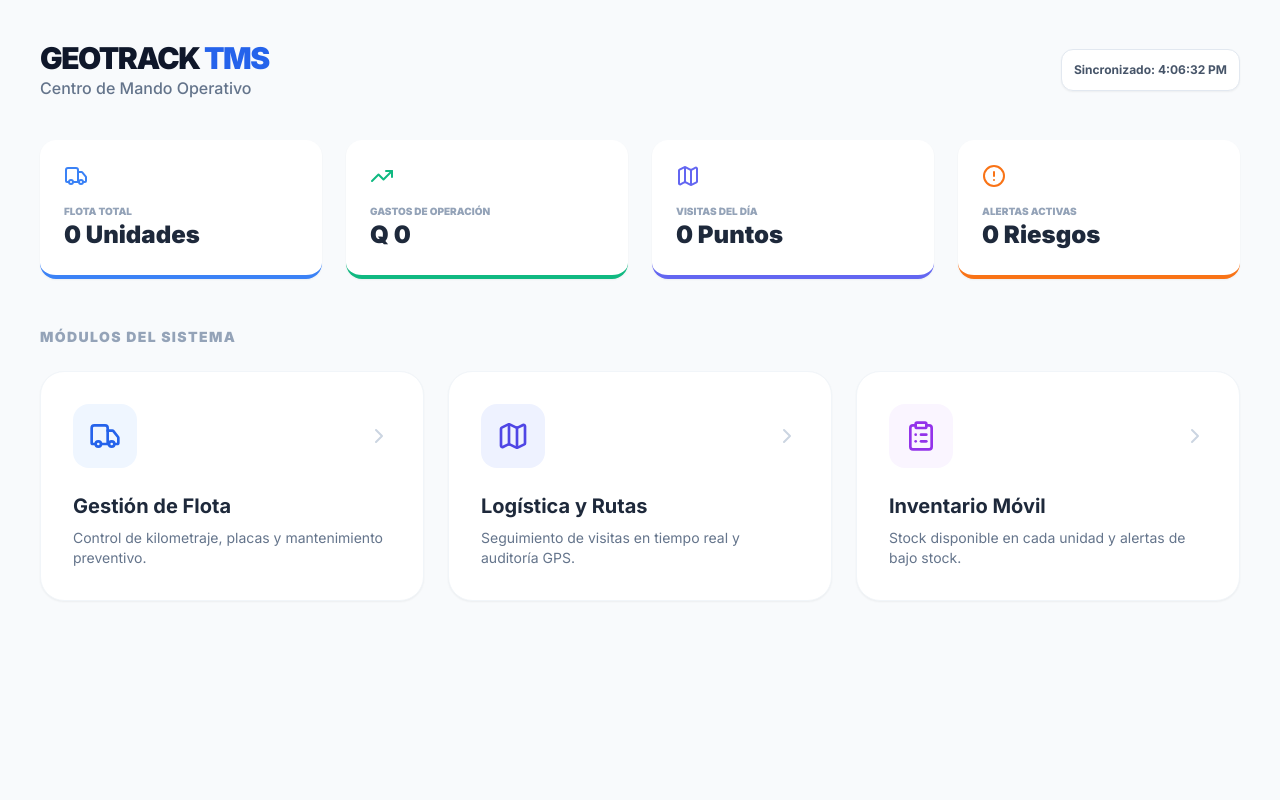
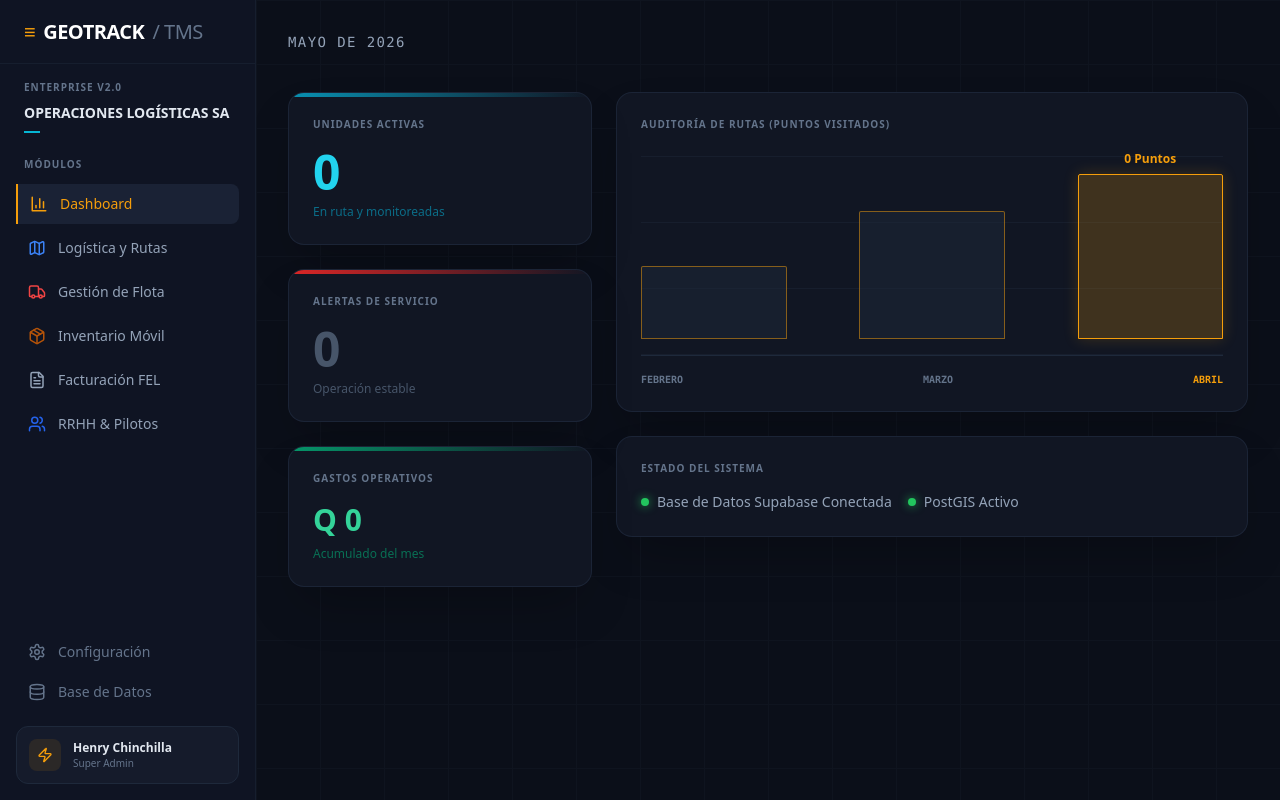
Before and after one commit to henrychinchilla/geotrack-tms, a Next.js app in the folder apps/admin-dashboard/: page / in a window 1280 px wide. Built offline with nearby package versions, Linux system fonts and the light colour scheme; no server answers; the database is empty.

Commit message:
Infraestructura: Desactivando middleware para bypass 10:06

```diff
--- a/apps/admin-dashboard/src/app/page.tsx
+++ b/apps/admin-dashboard/src/app/page.tsx
@@ -2,125 +2,206 @@
 
 import React, { useEffect, useState } from 'react';
 import { supabase } from '@/lib/supabase';
-import Link from 'next/link';
 import {
-  Truck,
-  Map as MapIcon,
-  ClipboardList,
-  TrendingUp,
-  AlertCircle,
-  ChevronRight
+  BarChart3, Users, Truck, ClipboardList, Map as MapIcon,
+  Settings, Database, Zap, FileText, Package
 } from 'lucide-react';
 
-export default function DashboardPrincipal() {
-  const [resumen, setResumen] = useState({
-    totalVehiculos: 0,
-    totalGastos: 0,
-    visitasHoy: 0,
-    alertasStock: 0
+export default function GeoTrackEnterpriseDashboard() {
+  const [data, setData] = useState({
+    flotaActiva: 0,
+    gastosMes: 0,
+    visitasCompletadas: 0,
+    alertasRiesgo: 0
   });
   const [loading, setLoading] = useState(true);
 
   useEffect(() => {
-    async function cargarResumen() {
-      // 1. Conteo de Unidades
-      const { count: fleetCount } = await supabase.from('vehicles').select('*', { count: 'exact', head: true });
+    async function fetchEnterpriseData() {
+      try {
+        const { count: fleet } = await supabase.from('vehicles').select('*', { count: 'exact', head: true });
 
-      // 2. Suma de Gastos (Filtro del mes actual)
         const { data: expenses } = await supabase.from('route_expenses').select('amount');
-      const sumaGastos = expenses?.reduce((acc, curr) => acc + Number(curr.amount), 0) || 0;
+        const totalGastos = expenses?.reduce((acc, curr) => acc + Number(curr.amount), 0) || 0;
 
-      // 3. Visitas de Hoy
-      const { count: visitsCount } = await supabase.from('sales_visits')
+        const { count: visits } = await supabase.from('sales_visits').select('*', { count: 'exact', head: true });
+
+        const { count: alerts } = await supabase.from('vehicles')
             .select('*', { count: 'exact', head: true })
-        .gte('completed_at', new Date().toISOString().split('T')[0]);
+            .eq('status', 'maintenance');
 
-      setResumen({
-        totalVehiculos: fleetCount || 0,
-        totalGastos: sumaGastos,
-        visitasHoy: visitsCount || 0,
-        alertasStock: 0 // Se activará cuando el trigger de bajo stock empiece a llenar la tabla
+        setData({
+          flotaActiva: fleet || 0,
+          gastosMes: totalGastos,
+          visitasCompletadas: visits || 0,
+          alertasRiesgo: alerts || 0
         });
+      } catch (error) {
+        console.error("Error de sincronización Supabase", error);
+      } finally {
         setLoading(false);
       }
-    cargarResumen();
+    }
+    fetchEnterpriseData();
   }, []);
 
   return (
-    <main className="min-h-screen bg-slate-50 p-6 md:p-10">
-      {/* Encabezado */}
-      <div className="flex justify-between items-center mb-10">
+    <div className="flex h-screen bg-[#0B0F19] text-slate-300 font-sans overflow-hidden">
+
+      {/* SIDEBAR TIPO TALLERPRO */}
+      <aside className="w-64 bg-[#0F1423] border-r border-slate-800/50 flex flex-col justify-between hidden md:flex z-10">
         <div>
-          <h1 className="text-3xl font-black text-slate-900 tracking-tighter">GEOTRACK <span className="text-blue-600">TMS</span></h1>
-          <p className="text-slate-500 font-medium">Centro de Mando Operativo</p>
+          <div className="h-16 flex items-center px-6 border-b border-slate-800/50">
+            <h1 className="text-xl font-black tracking-tight text-white flex items-center gap-2">
+              <span className="text-amber-500">≡</span> GEOTRACK <span className="text-slate-500 font-normal">/ TMS</span>
+            </h1>
           </div>
-        <div className="bg-white p-3 rounded-xl shadow-sm border border-slate-200 text-xs font-bold text-slate-600">
-          Sincronizado: {new Date().toLocaleTimeString()}
+
+          <div className="px-6 py-4">
+            <p className="text-[10px] text-slate-500 uppercase tracking-widest font-bold mb-2">Enterprise V2.0</p>
+            <h2 className="text-sm font-bold text-slate-200">OPERACIONES LOGÍSTICAS SA</h2>
+            <div className="w-4 h-0.5 bg-cyan-500 mt-2"></div>
+          </div>
+
+          <div className="px-4 py-2">
+            <p className="text-[10px] text-slate-500 uppercase tracking-widest font-bold mb-3 px-2">Módulos</p>
+            <nav className="space-y-1">
+              <button className="w-full flex items-center gap-3 px-3 py-2.5 bg-[#1A2235] border-l-2 border-amber-500 text-amber-500 rounded-r-lg font-medium text-sm transition-colors">
+                <BarChart3 size={18} /> Dashboard
+              </button>
+              <button className="w-full flex items-center gap-3 px-3 py-2.5 text-slate-400 hover:text-slate-200 hover:bg-[#1A2235] rounded-lg font-medium text-sm transition-colors">
+                <MapIcon size={18} className="text-blue-500" /> Logística y Rutas
+              </button>
+              <button className="w-full flex items-center gap-3 px-3 py-2.5 text-slate-400 hover:text-slate-200 hover:bg-[#1A2235] rounded-lg font-medium text-sm transition-colors">
+                <Truck size={18} className="text-red-500" /> Gestión de Flota
+              </button>
+              <button className="w-full flex items-center gap-3 px-3 py-2.5 text-slate-400 hover:text-slate-200 hover:bg-[#1A2235] rounded-lg font-medium text-sm transition-colors">
+                <Package size={18} className="text-amber-700" /> Inventario Móvil
+              </button>
+              <button className="w-full flex items-center gap-3 px-3 py-2.5 text-slate-400 hover:text-slate-200 hover:bg-[#1A2235] rounded-lg font-medium text-sm transition-colors">
+                <FileText size={18} className="text-slate-400" /> Facturación FEL
+              </button>
+              <button className="w-full flex items-center gap-3 px-3 py-2.5 text-slate-400 hover:text-slate-200 hover:bg-[#1A2235] rounded-lg font-medium text-sm transition-colors">
+                <Users size={18} className="text-blue-600" /> RRHH & Pilotos
+              </button>
+            </nav>
           </div>
         </div>
 
-      {/* KPIs Resumidos */}
-      <div className="grid grid-cols-1 md:grid-cols-2 lg:grid-cols-4 gap-6 mb-12">
-        <div className="bg-white p-6 rounded-2xl shadow-sm border-b-4 border-blue-500">
-          <Truck className="text-blue-500 mb-4" size={24} />
-          <p className="text-[10px] font-black text-slate-400 uppercase">Flota Total</p>
-          <h2 className="text-2xl font-black text-slate-800">{resumen.totalVehiculos} Unidades</h2>
+        <div>
+          <div className="px-4 pb-4">
+            <nav className="space-y-1 mb-4">
+              <button className="w-full flex items-center gap-3 px-3 py-2 text-slate-500 hover:text-slate-300 transition-colors text-sm">
+                <Settings size={18} /> Configuración
+              </button>
+              <button className="w-full flex items-center gap-3 px-3 py-2 text-slate-500 hover:text-slate-300 transition-colors text-sm">
+                <Database size={18} /> Base de Datos
+              </button>
+            </nav>
+            <div className="bg-[#151B2B] p-3 rounded-xl flex items-center gap-3 border border-slate-800">
+              <div className="bg-amber-500/10 p-2 rounded-lg">
+                <Zap size={16} className="text-amber-500" />
               </div>
-        <div className="bg-white p-6 rounded-2xl shadow-sm border-b-4 border-emerald-500">
-          <TrendingUp className="text-emerald-500 mb-4" size={24} />
-          <p className="text-[10px] font-black text-slate-400 uppercase">Gastos de Operación</p>
-          <h2 className="text-2xl font-black text-slate-800">Q {resumen.totalGastos.toLocaleString()}</h2>
+              <div>
+                <p className="text-xs font-bold text-slate-200">Henry Chinchilla</p>
+                <p className="text-[10px] text-slate-500">Super Admin</p>
               </div>
-        <div className="bg-white p-6 rounded-2xl shadow-sm border-b-4 border-indigo-500">
-          <MapIcon className="text-indigo-500 mb-4" size={24} />
-          <p className="text-[10px] font-black text-slate-400 uppercase">Visitas del Día</p>
-          <h2 className="text-2xl font-black text-slate-800">{resumen.visitasHoy} Puntos</h2>
             </div>
-        <div className="bg-white p-6 rounded-2xl shadow-sm border-b-4 border-orange-500">
-          <AlertCircle className="text-orange-500 mb-4" size={24} />
-          <p className="text-[10px] font-black text-slate-400 uppercase">Alertas Activas</p>
-          <h2 className="text-2xl font-black text-slate-800">{resumen.alertasStock} Riesgos</h2>
+          </div>
+        </div>
+      </aside>
+
+      {/* CONTENIDO PRINCIPAL CON GRID DE FONDO */}
+      <main className="flex-1 relative overflow-y-auto bg-[#0B0F19]">
+        <div className="absolute inset-0 bg-[linear-gradient(to_right,#1f2937_1px,transparent_1px),linear-gradient(to_bottom,#1f2937_1px,transparent_1px)] bg-[size:4rem_4rem] opacity-20 pointer-events-none"></div>
+
+        <div className="relative z-10 p-8">
+          <header className="flex justify-between items-center mb-10">
+            {/* Fix de hidratación aquí: suppressHydrationWarning */}
+            <h2 suppressHydrationWarning className="text-slate-400 text-sm font-mono tracking-widest uppercase">
+              {new Date().toLocaleDateString('es-GT', { month: 'long', year: 'numeric' })}
+            </h2>
+            {loading && <span className="text-cyan-500 text-xs animate-pulse">Sincronizando telemetría...</span>}
+          </header>
+
+          <div className="grid grid-cols-1 lg:grid-cols-3 gap-6">
+
+            <div className="space-y-6">
+
+              <div className="bg-[#111623] border border-slate-800/80 rounded-2xl p-6 shadow-2xl relative overflow-hidden group">
+                <div className="absolute top-0 left-0 w-full h-1 bg-gradient-to-r from-cyan-600 to-transparent"></div>
+                <h3 className="text-[10px] text-slate-500 uppercase tracking-widest font-bold mb-4">Unidades Activas</h3>
+                <p className="text-5xl font-black text-cyan-400 mb-2">{data.flotaActiva}</p>
+                <p className="text-xs text-cyan-600/70 font-medium">En ruta y monitoreadas</p>
+              </div>
+
+              <div className="bg-[#111623] border border-slate-800/80 rounded-2xl p-6 shadow-2xl relative overflow-hidden">
+                <div className="absolute top-0 left-0 w-full h-1 bg-gradient-to-r from-red-600 to-transparent"></div>
+                <h3 className="text-[10px] text-slate-500 uppercase tracking-widest font-bold mb-4">Alertas de Servicio</h3>
+                <p className={`text-5xl font-black mb-2 ${data.alertasRiesgo > 0 ? 'text-red-500' : 'text-slate-600'}`}>
+                  {data.alertasRiesgo}
+                </p>
+                <p className={`text-xs font-medium ${data.alertasRiesgo > 0 ? 'text-red-500/70' : 'text-slate-600'}`}>
+                  {data.alertasRiesgo > 0 ? 'Requieren atención inmediata' : 'Operación estable'}
+                </p>
+              </div>
+
+              <div className="bg-[#111623] border border-slate-800/80 rounded-2xl p-6 shadow-2xl relative overflow-hidden">
+                <div className="absolute top-0 left-0 w-full h-1 bg-gradient-to-r from-emerald-600 to-transparent"></div>
+                <h3 className="text-[10px] text-slate-500 uppercase tracking-widest font-bold mb-4">Gastos Operativos</h3>
+                <p className="text-3xl font-black text-emerald-400 mb-2">Q {data.gastosMes.toLocaleString()}</p>
+                <p className="text-xs text-emerald-600/70 font-medium">Acumulado del mes</p>
+              </div>
+
+            </div>
+
+            <div className="lg:col-span-2 space-y-6">
+
+              <div className="bg-[#111623] border border-slate-800/80 rounded-2xl p-6 shadow-2xl h-80 flex flex-col">
+                <h3 className="text-[10px] text-slate-500 uppercase tracking-widest font-bold mb-6">Auditoría de Rutas (Puntos Visitados)</h3>
+                <div className="flex-1 flex items-end justify-between gap-4 border-b border-slate-800 pb-4 relative">
+                  <div className="absolute inset-0 flex flex-col justify-between pointer-events-none opacity-20">
+                    <div className="border-t border-slate-700 w-full h-0"></div>
+                    <div className="border-t border-slate-700 w-full h-0"></div>
+                    <div className="border-t border-slate-700 w-full h-0"></div>
+                    <div className="border-t border-slate-700 w-full h-0"></div>
+                  </div>
+
+                  <div className="w-1/4 bg-slate-800/50 hover:bg-amber-500/20 border border-amber-500/50 rounded-t-sm h-[40%] transition-all relative group flex justify-center">
+                    <span className="opacity-0 group-hover:opacity-100 absolute -top-6 text-xs text-amber-500 font-bold transition-all">Feb</span>
+                  </div>
+                  <div className="w-1/4 bg-slate-800/50 hover:bg-amber-500/20 border border-amber-500/50 rounded-t-sm h-[70%] transition-all relative group flex justify-center">
+                    <span className="opacity-0 group-hover:opacity-100 absolute -top-6 text-xs text-amber-500 font-bold transition-all">Mar</span>
+                  </div>
+                  <div className="w-1/4 bg-amber-500/20 border border-amber-500 rounded-t-sm h-[90%] transition-all relative group flex justify-center shadow-[0_0_15px_rgba(245,158,11,0.2)]">
+                    <span className="opacity-100 absolute -top-6 text-xs text-amber-500 font-bold">{data.visitasCompletadas} Puntos</span>
+                  </div>
+                </div>
+                <div className="flex justify-between mt-4 text-[10px] text-slate-500 font-mono font-bold uppercase">
+                  <span>Febrero</span>
+                  <span>Marzo</span>
+                  <span className="text-amber-500">Abril</span>
                 </div>
               </div>
 
-      {/* Navegación a Módulos Reales */}
-      <h3 className="text-sm font-black text-slate-400 uppercase mb-6 tracking-widest">Módulos del Sistema</h3>
-      <div className="grid grid-cols-1 md:grid-cols-3 gap-6">
-
-        <Link href="/flota" className="group bg-white p-8 rounded-3xl shadow-sm border border-slate-100 hover:border-blue-500 transition-all">
-          <div className="flex justify-between items-center">
-            <div className="bg-blue-50 p-4 rounded-2xl text-blue-600 group-hover:bg-blue-600 group-hover:text-white transition-all">
-              <Truck size={32} />
+              <div className="bg-[#111623] border border-slate-800/80 rounded-2xl p-6 shadow-2xl">
+                 <h3 className="text-[10px] text-slate-500 uppercase tracking-widest font-bold mb-4">Estado del Sistema</h3>
+                 <div className="flex items-center gap-4 text-sm text-slate-400">
+                    <div className="flex items-center gap-2">
+                      <div className="w-2 h-2 rounded-full bg-green-500 shadow-[0_0_10px_rgba(34,197,94,0.8)]"></div>
+                      Base de Datos Supabase Conectada
                     </div>
-            <ChevronRight className="text-slate-300 group-hover:text-blue-500" />
+                    <div className="flex items-center gap-2">
+                      <div className="w-2 h-2 rounded-full bg-green-500 shadow-[0_0_10px_rgba(34,197,94,0.8)]"></div>
+                      PostGIS Activo
                     </div>
-          <h4 className="mt-6 text-xl font-bold text-slate-800">Gestión de Flota</h4>
-          <p className="text-sm text-slate-500 mt-2">Control de kilometraje, placas y mantenimiento preventivo.</p>
-        </Link>
-
-        <Link href="/viajes" className="group bg-white p-8 rounded-3xl shadow-sm border border-slate-100 hover:border-indigo-500 transition-all">
-          <div className="flex justify-between items-center">
-            <div className="bg-indigo-50 p-4 rounded-2xl text-indigo-600 group-hover:bg-indigo-600 group-hover:text-white transition-all">
-              <MapIcon size={32} />
                  </div>
-            <ChevronRight className="text-slate-300 group-hover:text-indigo-500" />
               </div>
-          <h4 className="mt-6 text-xl font-bold text-slate-800">Logística y Rutas</h4>
-          <p className="text-sm text-slate-500 mt-2">Seguimiento de visitas en tiempo real y auditoría GPS.</p>
-        </Link>
-
-        <Link href="/inventario" className="group bg-white p-8 rounded-3xl shadow-sm border border-slate-100 hover:border-purple-500 transition-all">
-          <div className="flex justify-between items-center">
-            <div className="bg-purple-50 p-4 rounded-2xl text-purple-600 group-hover:bg-purple-600 group-hover:text-white transition-all">
-              <ClipboardList size={32} />
-            </div>
-            <ChevronRight className="text-slate-300 group-hover:text-purple-500" />
-          </div>
-          <h4 className="mt-6 text-xl font-bold text-slate-800">Inventario Móvil</h4>
-          <p className="text-sm text-slate-500 mt-2">Stock disponible en cada unidad y alertas de bajo stock.</p>
-        </Link>
 
             </div>
+          </div>
+        </div>
       </main>
+    </div>
   );
 }
```
Lines whose indentation alone changed are shown as unchanged.
